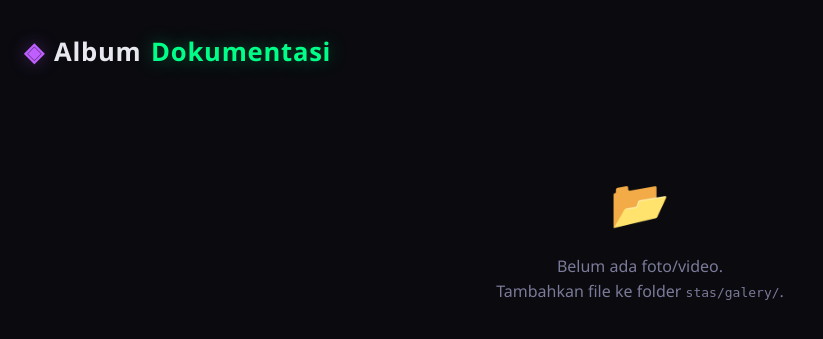
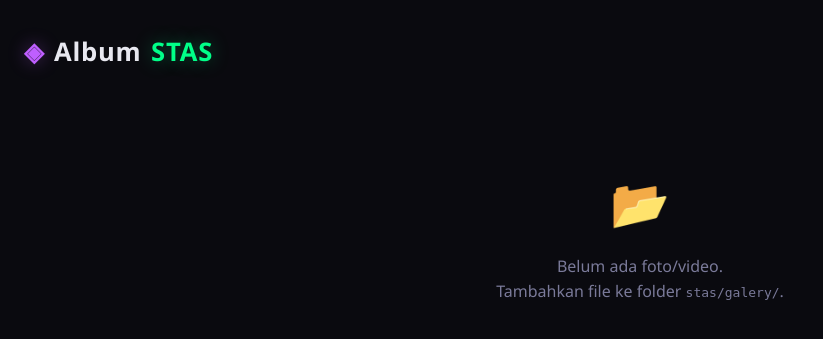
Before and after one commit to mlf167937-svg/stas, a Flask app: page /album in a window 1280 px wide. Shown: the part 62-401 px from the top of the page, without its empty margins (0-823 px from the left). Run offline with Flask 3, Linux system fonts and the light colour scheme; the visitor is signed in with stand-in values (Sample User, id 1).

Commit message:
Update album.html

```diff
--- a/templates/album.html
+++ b/templates/album.html
@@ -31,7 +31,7 @@
   <h1 class="page-title">
     <span class="accent-p">◈</span>
     Album
-    <span class="accent-g">Dokumentasi</span>
+    <span class="accent-g">STAS</span>
   </h1>
 
   <div class="gallery-grid" id="gallery-grid">
```
